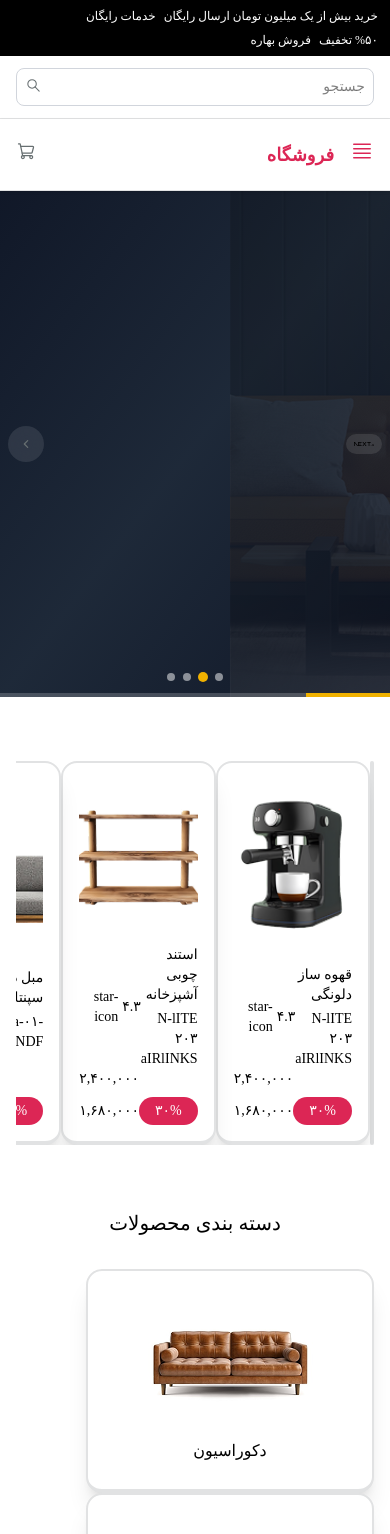
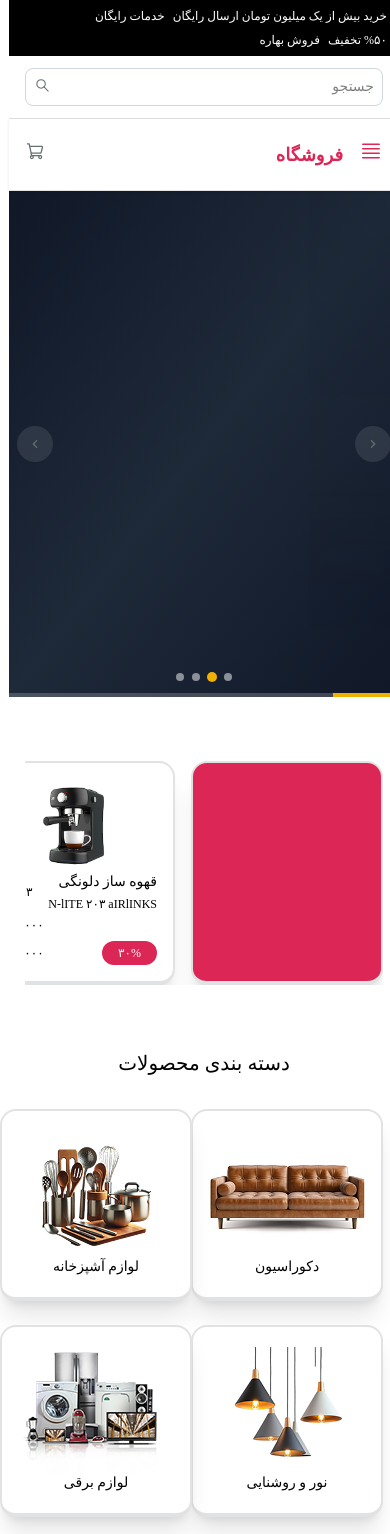
Before and after one commit to Nima-Mohammadkhani/shop-template, a Next.js app in the folder shop-template/: page / in a window 390 px wide. Shown: the top 1534 px of the page. Built offline with nearby package versions, Linux system fonts and the light colour scheme; a web font is replaced by a local one.

Commit message:
respansive for mobile

```diff
--- a/shop-template/globals.css
+++ b/shop-template/globals.css
@@ -1,47 +1,47 @@
 @import "tailwindcss";
 
 @theme {
-  --color-primary: #DC2655;
-  --color-primary-50: #FDF2F6;
-  --color-primary-100: #FCE7EF;
-  --color-primary-200: #FBCFE0;
-  --color-primary-300: #FAA7C5;
-  --color-primary-400: #F5719E;
-  --color-primary-500: #DC2655;
-  --color-primary-600: #BF173E;
-  --color-primary-700: #9E1634;
-  --color-primary-800: #84172F;
+  --color-primary: #dc2655;
+  --color-primary-50: #fdf2f6;
+  --color-primary-100: #fce7ef;
+  --color-primary-200: #fbcfe0;
+  --color-primary-300: #faa7c5;
+  --color-primary-400: #f5719e;
+  --color-primary-500: #dc2655;
+  --color-primary-600: #bf173e;
+  --color-primary-700: #9e1634;
+  --color-primary-800: #84172f;
   --color-primary-900: #510616;
-  --color-primary-950: #292C2D;
+  --color-primary-950: #292c2d;
 
-  --color-: #3E4344;
-  --color-neutral-50: #F8F9F9;
-  --color-neutral-100: #F0F1F1;
-  --color-neutral-200: #E1E2E3;
-  --color-neutral-300: #D1D4D4;
-  --color-neutral-400: #C2C5C6;
-  --color-neutral-500: #A4A9AA;
-  --color-neutral-600: #858C8D;
-  --color-neutral-700: #676F71;
-  --color-neutral-800: #52595A;
-  --color-neutral-900: #3E4344;
-  --color-neutral-950: #292C2D;
+  --color-: #3e4344;
+  --color-neutral-50: #f8f9f9;
+  --color-neutral-100: #f0f1f1;
+  --color-neutral-200: #e1e2e3;
+  --color-neutral-300: #d1d4d4;
+  --color-neutral-400: #c2c5c6;
+  --color-neutral-500: #a4a9aa;
+  --color-neutral-600: #858c8d;
+  --color-neutral-700: #676f71;
+  --color-neutral-800: #52595a;
+  --color-neutral-900: #3e4344;
+  --color-neutral-950: #292c2d;
   --color-neutral-1000: #151617;
 
-  --color-success: #00A478;
-  --color-success-300: #00BA88;
-  --color-success-500: #00A478;
+  --color-success: #00a478;
+  --color-success-300: #00ba88;
+  --color-success-500: #00a478;
   --color-success-700: #008364;
 
-  --color-warning: #F3A62C;
-  --color-warning-300: #F4B740;
-  --color-warning-500: #F3A62C;
-  --color-warning-700: #EC8514;
+  --color-warning: #f3a62c;
+  --color-warning-300: #f4b740;
+  --color-warning-500: #f3a62c;
+  --color-warning-700: #ec8514;
 
-  --color-error: #ED2E2E;
-  --color-error-300: #F87171;
-  --color-error-500: #ED2E2E;
-  --color-error-700: #DC2626;
+  --color-error: #ed2e2e;
+  --color-error-300: #f87171;
+  --color-error-500: #ed2e2e;
+  --color-error-700: #dc2626;
 }
 
 @font-face {
@@ -70,7 +70,8 @@ html {
 }
 
 @media (max-width: 1024px) {
-  button, a {
+  button,
+  a {
     -webkit-tap-highlight-color: transparent;
   }
 
@@ -84,3 +85,12 @@ html {
   outline: 2px solid var(--color-primary);
   outline-offset: 2px;
 }
+
+.scroll-container::-webkit-scrollbar {
+  display: none;
+}
+
+.scroll-container {
+  -ms-overflow-style: none;
+  scrollbar-width: none;
+}
--- a/shop-template/src/app/page.tsx
+++ b/shop-template/src/app/page.tsx
@@ -97,15 +97,15 @@ const Home = () => {
     <section className="flex flex-col gap-16">
       <Slider />
       <div className="flex flex-col gap-16 mx-auto w-full max-w-7xl px-4 sm:px-0">
-        <div className="flex justify-between overflow-x-auto">
-          <div className="bg-primary border-2 border-b-4 border-neutral-200 rounded-2xl shadow-xl h-96 w-2xs"></div>
+        <div className="flex justify-between overflow-x-auto scroll-container gap-4">
+          <div className="bg-primary border-2 border-b-4 border-neutral-200 rounded-2xl shadow-xl shrink-0 h-56 w-48 sm:h-96 sm:w-2xs"></div>
           {product.map((productItem) => (
             <Card productItem={productItem} key={productItem.id} />
           ))}
         </div>
         <div className="flex flex-col gap-8">
           <h3 className="self-center text-xl">دسته بندی محصولات</h3>
-          <div className="flex flex-wrap justify-between">
+          <div className="grid grid-cols-2 gap-6 mx-auto sm:flex flex-wrap justify-between">
             {category.map((categoryItem) => (
               <CategoryCard categoryItem={categoryItem} key={categoryItem.id} />
             ))}
--- a/shop-template/src/components/slider.tsx
+++ b/shop-template/src/components/slider.tsx
@@ -171,8 +171,8 @@ const Slider = () => {
 
       <Button
         onClick={nextSlide}
-        className="absolute right-2 sm:right-4 top-1/2 -translate-y-1/2 bg-white/10 backdrop-blur-sm hover:bg-white/20 text-white p-2 sm:p-3 rounded-full transition-all duration-300 hover:scale-110 group z-10"
-        iconRight="next"
+        className="absolute rotate-180 right-2 sm:right-4 top-1/2 -translate-y-1/2 bg-white/10 backdrop-blur-sm hover:bg-white/20 text-white p-2 sm:p-3 rounded-full transition-all duration-300 hover:scale-110 group z-10"
+        iconRight="arrow left"
       />
 
       <div className="absolute bottom-4 sm:bottom-8 left-1/2 -translate-x-1/2 flex gap-2">
--- a/shop-template/src/components/ui/Card.tsx
+++ b/shop-template/src/components/ui/Card.tsx
@@ -1,4 +1,5 @@
 import { toPersianNumber } from "@/lib/utils";
+import Icon from "./Icon";
 
 export interface ProductItem {
   id: number;
@@ -18,20 +19,24 @@ const Card: React.FC<CardProps> = ({ productItem }) => {
   const discount = (productItem.price * productItem.off) / 100;
   const finalPrice = productItem.price - discount;
   return (
-    <section className="flex flex-col justify-around p-4 bg-white border-2 border-b-4 border-neutral-200 rounded-2xl shadow-xl h-96 w-2xs">
+    <section className="flex flex-col justify-around p-4 bg-white border-2 border-b-4 border-neutral-200 rounded-2xl shadow-xl size-56 sm:h-96 sm:w-2xs">
       <img src={productItem.image} alt="" className="h-1/2 object-cover" />
-      <div className="flex flex-col flex-1 justify-between text-sm pt-4">
-        <div className="flex justify-between items-center">
+      <div className="flex flex-col flex-1 justify-between sm:pt-4">
+        <div className="flex justify-between items-center gap-4 sm-gap-0">
           <div className="flex flex-col flex-1 gap-1">
-            <h3>{productItem.name}</h3>
-            <h3>{toPersianNumber(productItem.model)}</h3>
+            <h3 className="text-sm sm:text-base whitespace-nowrap">
+              {productItem.name}
+            </h3>
+            <h3 className="text-xs sm:text-sm whitespace-nowrap">
+              {toPersianNumber(productItem.model)}
+            </h3>
           </div>
-          <div className="flex items-center gap-1">
+          <div className="flex items-center gap-1 text-xs sm:text-sm">
             <h4>{toPersianNumber(productItem.star)}</h4>
-            <p>star-icon</p>
+            <Icon name="vector" color="warning-500"/>
           </div>
         </div>
-        <div className="flex flex-col gap-2">
+        <div className="flex flex-col gap-2 text-xs sm:text-sm">
           <h4 className="self-end">
             {toPersianNumber(productItem.price.toLocaleString())}
           </h4>
--- a/shop-template/src/components/ui/CategoryCard.tsx
+++ b/shop-template/src/components/ui/CategoryCard.tsx
@@ -9,9 +9,9 @@ interface CategoryCardProps {
 }
 const CategoryCard: React.FC<CategoryCardProps> = ({ categoryItem }) => {
   return (
-    <section className="flex flex-col justify-center items-center gap-4 text-base bg-white border-2 border-b-4 border-neutral-200 h-56 w-2xs rounded-2xl shadow-xl">
+    <section className="flex flex-col justify-center items-center sm:gap-4 text-base bg-white border-2 border-b-4 border-neutral-200 size-48 sm:h-56 sm:w-2xs rounded-2xl shadow-xl">
       <img src={categoryItem.image} alt="" />
-      <h3>{categoryItem.category}</h3>
+      <h3 className="text-sm sm:text-base">{categoryItem.category}</h3>
     </section>
   );
 };
--- a/shop-template/src/components/ui/Products.tsx
+++ b/shop-template/src/components/ui/Products.tsx
@@ -23,12 +23,12 @@ const Products: React.FC<CardProps> = ({ popular, category, title }) => {
           <Button
             key={item.id}
             title={item.category}
-            className="p-2 border-b-2 border-primary rounded-none"
+            className="p-2 border-b-2 border-primary rounded-none text-xs sm:text-base"
           />
         ))}
       </div>
 
-      <div className="flex overflow-x-auto justify-between">
+      <div className="flex overflow-x-auto scroll-container justify-between gap-4 sm:gap-0">
         {popular.map((productItem) => (
           <Card productItem={productItem} key={productItem.id} />
         ))}
```
Also changed, not shown: shop-template/public/icon/vector.svg (added).
